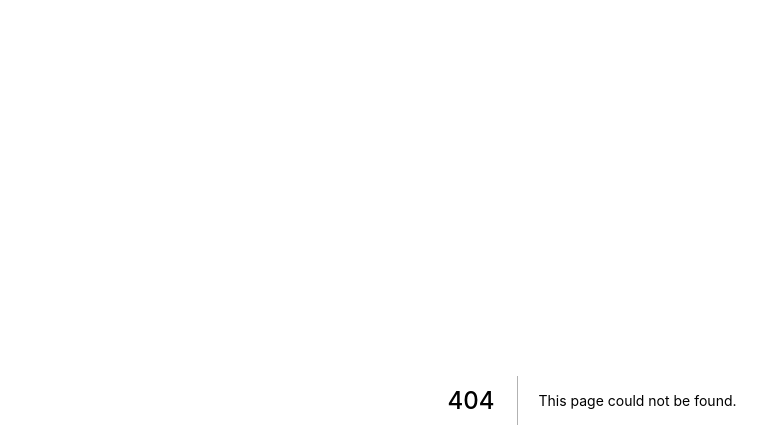
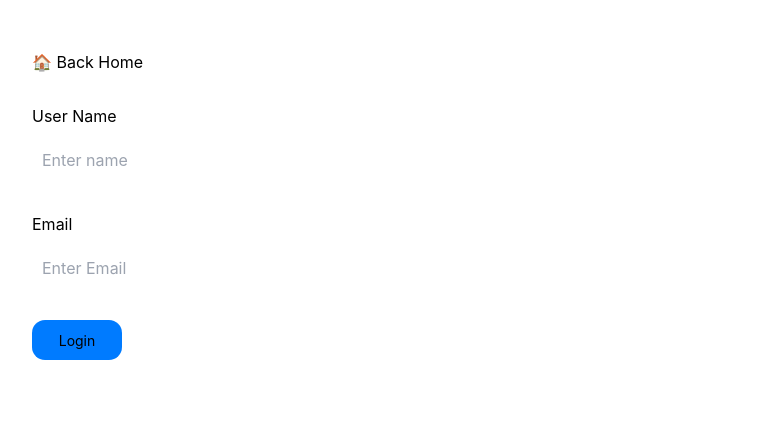
Before and after one commit to thutasann/players-cms-next-redux, a Next.js app: page /login in a window 1280 px wide. Before the commit this address had no page. Shown: the top 448 px of the page, without its empty margins (48-815 px from the left). Built offline with nearby package versions, Linux system fonts and the light colour scheme.

Commit message:
login function added

```diff
--- a/pages/index.tsx
+++ b/pages/index.tsx
@@ -1,7 +1,26 @@
 import Head from 'next/head'
-import Image from 'next/image'
+import Link from 'next/link'
+import Image from 'next/image';
+import { useRouter } from 'next/router';
+import { useEffect } from 'react';
+import { useDispatch, useSelector } from 'react-redux'
+import { login, selectUser, logout } from '../slices/userSlice';
 
 export default function Home({players}) {
+
+  const router = useRouter();
+  const user = useSelector(selectUser);
+  const dispatch = useDispatch();
+
+  // useEffect(() => {
+  //   if(!user){
+  //     router.push("/login")
+  //   }
+  // }, [user]);
+
+  const logoutSubmit = () => {
+    dispatch(logout());
+  }
 
   return (
     <div>
@@ -9,17 +28,66 @@ export default function Home({players}) {
         <title>Home | Players</title>
         <link rel="icon" type="image/png" href="/logo.jpeg" sizes="16x16" />
       </Head>
+
+      <div
+        style={{
+          marginLeft: "30px",
+          marginTop: "40px"
+        }}
+      >
+        {
+          user ? (
+            <div className='flexBox'>
+              <p> 🙋🏼‍♂️ {user.displayName}</p>
+              <button
+                onClick={logoutSubmit}
+                className='logoutBtn'
+              >
+                Logout
+              </button>
+            </div>
+
+          ) : (
+            <Link href="/login">
+              🔓 Login
+            </Link>
+          )
+        }
+
+      </div>
+
+      {
+        !user ? (
+          <div
+            style={{
+              marginLeft: '30px'
+            }}
+          >
+            <h1 className='info'>Login to view Players List</h1>
+            <Image
+              src="/bicycle-kick.gif"
+              width={850}
+              height={550}
+              alt="Ronaldo Bicycle Kick"
+              placeholder='blur'
+              blurDataURL='/bicycle-kick.gif'
+              loading="lazy"
+            />
+          </div>
+        ) : (
           <ul>
             {
               players.map((player, i) => {
                 return(
-              <li key={i}>
+                  <li key={i} className="text-red-500">
                     {player.first_name}
                   </li>
                 )
               })
             }
           </ul>
+        )
+      }
     </div>
   )
 }
--- /dev/null
+++ b/pages/login.tsx
@@ -0,0 +1,99 @@
+import React, { useEffect, useState } from 'react'
+import Head from 'next/head';
+import Link from 'next/link';
+import { useDispatch, useSelector } from 'react-redux';
+import { login, selectUser } from '../slices/userSlice';
+import { useRouter } from 'next/router';
+
+
+const Login = () => {
+    const router = useRouter();
+    const user = useSelector(selectUser);
+    const dispatch = useDispatch();
+    const [ name, setName ] = useState("");
+    const [ email, setEmail ] = useState("");
+    const [ loading, setLoading ] = useState(false);
+
+    const loginSubmit = (e) => {
+        e.preventDefault();
+        if(user === "" || user === undefined || email === "" || email === undefined){
+            alert("Please enter all information");
+        }
+        else {
+            try{
+                setLoading(true);
+                dispatch(login({
+                    displayName: name,
+                    email: email
+                }));
+                setLoading(false);
+            }
+            catch(err){
+                setLoading(false);
+                console.error("SOMETHING WENT WRONG. Error Detail is ==> ", err);
+            }
+        }
+    };
+
+    useEffect(() => {
+        if(user){
+            router.push("/")
+        }
+    }, [user]);
+
+    return (
+        <div
+
+        >
+            <Head>
+                <title>Login | Players</title>
+                <link rel="icon" type="image/png" href="/logo.jpeg" sizes="16x16" />
+            </Head>
+
+            <form
+                style={{
+                    display: 'flex',
+                    flexDirection: 'column',
+                    maxWidth: '1180px',
+                    marginLeft: 'auto',
+                    marginRight: 'auto',
+                    marginTop: '50px',
+                    paddingLeft: "30px",
+                    paddingRight: "30px"
+                }}
+            >
+
+                    <Link href="/">
+                        🏠 Back Home
+                    </Link>
+
+                    <label style={{marginTop: '30px'}}>User Name</label>
+                    <input
+                        type="text"
+                        value={name}
+                        placeholder="Enter name"
+                        onChange={(e) => setName(e.target.value)}
+                        style={{
+                            marginBottom: "30px",
+                        }}
+                    />
+
+                <label>Email</label>
+                <input
+                    type="email"
+                    value={email}
+                    placeholder="Enter Email"
+                    onChange={(e) => setEmail(e.target.value)}
+                />
+
+                <button
+                    onClick={loginSubmit}
+                >
+                    {loading ? "Loading..." : "Login"}
+                </button>
+            </form>
+        </div>
+    )
+}
+
+export default Login
--- a/slices/counterSlice.tsx
+++ /dev/null
@@ -1,31 +0,0 @@
-import { createSlice } from '@reduxjs/toolkit'
-import type { PayloadAction } from '@reduxjs/toolkit'
-
-export interface CounterState {
-    value: number
-}
-
-const initialState: CounterState = {
-    value: 0,
-}
-
-export const counterSlice = createSlice({
-    name: 'counter',
-    initialState,
-    reducers: {
-        increment: (state) => {
-            state.value += 1
-        },
-        decrement: (state) => {
-            state.value -= 1
-        },
-        incrementByAmount: (state, action: PayloadAction<number>) => {
-            state.value += action.payload
-        },
-    },
-})
-
-// Action creators are generated for each case reducer function
-export const { increment, decrement } = counterSlice.actions
-
-export default counterSlice.reducer
--- /dev/null
+++ b/slices/userSlice.tsx
@@ -0,0 +1,25 @@
+import { createSlice } from "@reduxjs/toolkit";
+
+export const userSlice = createSlice({
+    name: 'user',
+
+    initialState: {
+        user: null
+    },
+
+    reducers: {
+        login: (state, action) => {
+            state.user = action.payload;
+        },
+        logout: (state) => {
+            state.user = null;
+        },
+    },
+});
+
+
+export const { login, logout } = userSlice.actions;
+
+export const selectUser = (state) => state.user.user;
+
+export default userSlice.reducer;
--- a/store.ts
+++ b/store.ts
@@ -1,9 +1,9 @@
 import { configureStore } from "@reduxjs/toolkit";
-import counterReducer from "./slices/counterSlice";
+import userReducer from "./slices/userSlice";
 
 export const store = configureStore({
     reducer: {
-        counter: counterReducer
+        user: userReducer
     }
 })
 
--- a/styles/globals.css
+++ b/styles/globals.css
@@ -15,6 +15,48 @@ a {
   text-decoration: none;
 }
 
+.flexBox{
+  display: flex;
+  align-items: center;
+}
+
+a:hover{
+  text-decoration: underline;
+}
+
+label{
+  margin-bottom: 10px;
+}
+
+input{
+  padding: 10px;
+  border: none;
+  outline: none;
+  border-radius: 16px;
+}
+
+button{
+  background-color: #007bff;
+  outline: none;
+  border: none;
+  width: 90px;
+  height: 40px;
+  border-radius: 13px;
+  margin-top: 30px;
+  text-align: center;
+  font-size: 14px;
+  cursor: pointer;
+}
+
+.logoutBtn{
+  margin-top: 0;
+  margin-left: 20px;
+}
+
+button:hover{
+  background-color: #0c81ff79;
+}
+
 * {
   box-sizing: border-box;
 }
@@ -28,3 +70,8 @@ a {
     background: black;
   }
 }
+
+
+.info{
+  color: skyblue;
+}
--- a/tailwind.config.js
+++ b/tailwind.config.js
@@ -1,8 +1,14 @@
-/** @type {import('tailwindcss').Config} */
 module.exports = {
-  content: ["./src/**/*.{html,js}"],
+  content: [
+    './pages/**/*.{js,ts,jsx,tsx}',
+    './components/**/*.{js,ts,jsx,tsx}',
+  ],
   theme: {
-    extend: {},
+    extend: {
+      colors: {
+        'bg-apple-black-board': '#1a1a1a',
+        'bg-apple-black': '#010101',
+      }
+    },
   },
-  plugins: [],
 }
```
Also changed, not shown: styles/Home.module.css (deleted, +0 -129 lines), 1 other file (tests, documents, lock files or other folders). Lines whose indentation alone changed are shown as unchanged.
